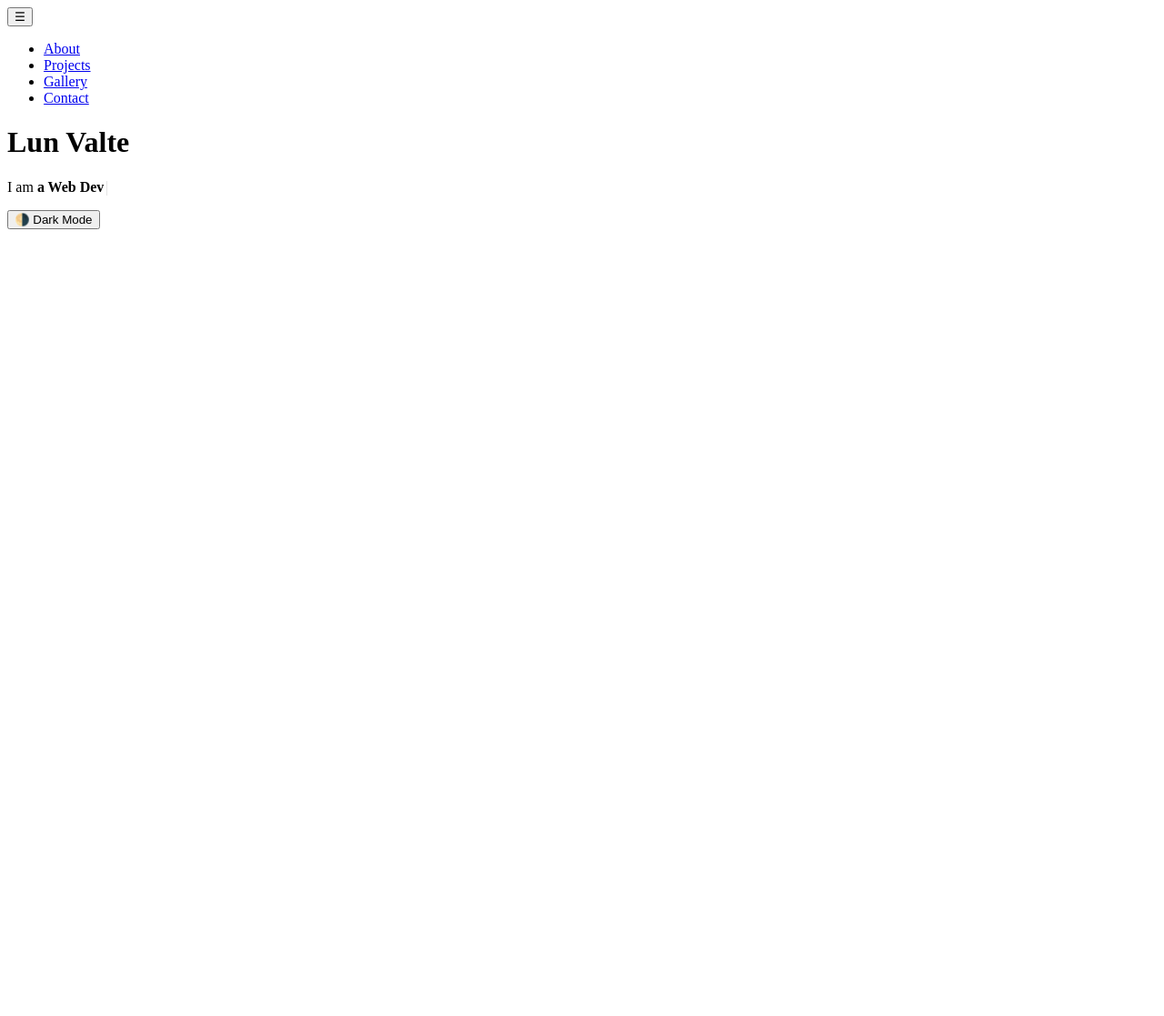
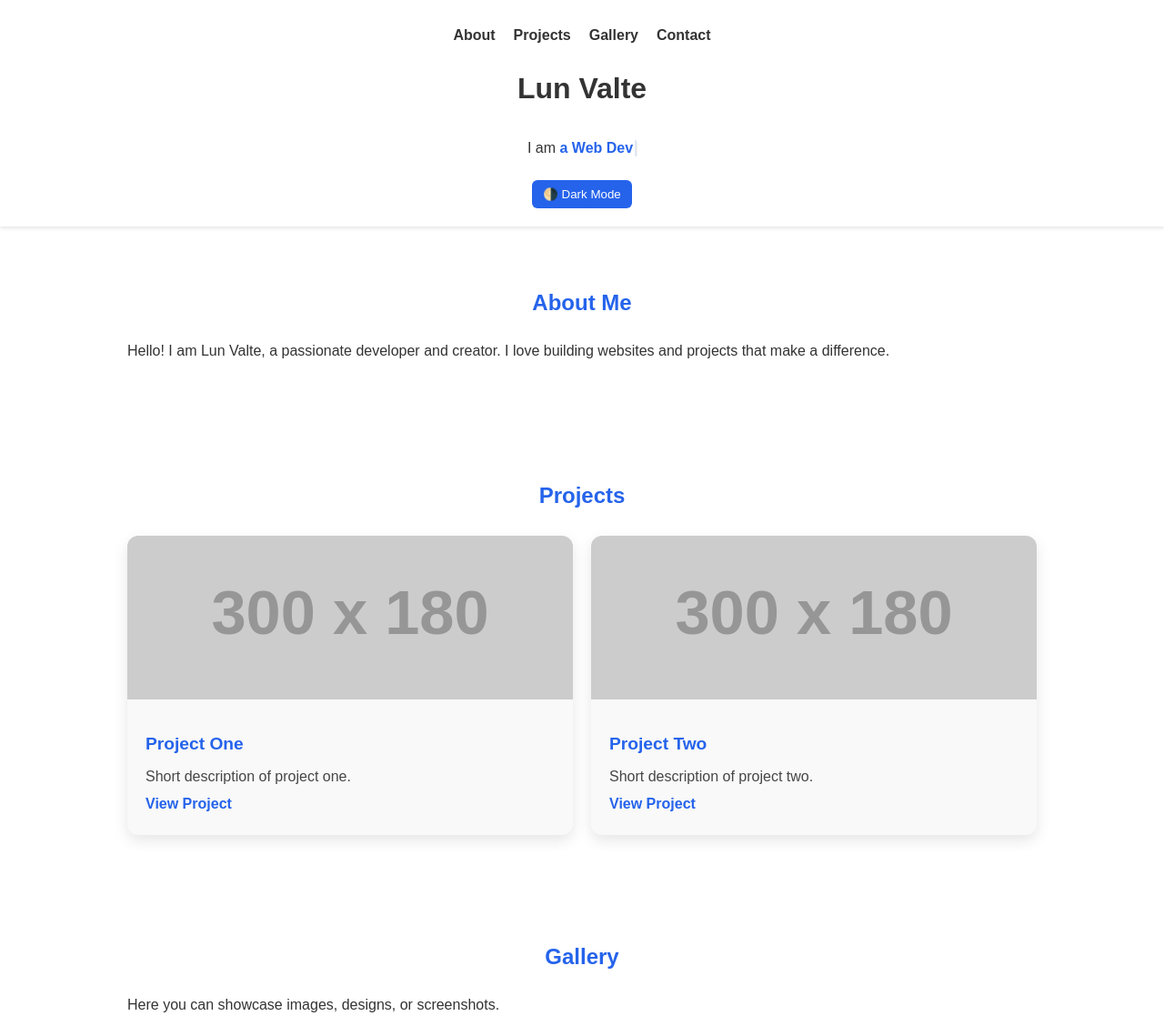
Before and after one commit to Lunvalte/Lunvalte.github.io, a plain HTML site: page index.html in a window 1280 px wide. Shown: the top 1117 px of the page at 91% size. Before the commit the page ends 800 px from the top, so only its background shows below. Drawn offline with Linux system fonts and the light colour scheme; placeholder pictures from the web are drawn by us.

Commit message:
Update index.html

```diff
--- a/index.html
+++ b/index.html
@@ -1,9 +1,214 @@
-<!-- ---------- HEADER START ---------- -->
+<!DOCTYPE html>
+<html lang="en">
+<head>
+  <meta charset="UTF-8">
+  <meta name="viewport" content="width=device-width, initial-scale=1.0">
+  <title>Lun Valte</title>
+
+  <!-- ---------- STYLES ---------- -->
+  <style>
+    :root {
+      --primary: #2563eb;
+      --card-bg: #f9f9f9;
+      --bg-color: #ffffff;
+      --text-color: #333333;
+    }
+
+    body {
+      font-family: Arial, sans-serif;
+      margin: 0;
+      padding: 0;
+      background-color: var(--bg-color);
+      color: var(--text-color);
+    }
+
+    /* ---------- HEADER ---------- */
+    header {
+      display: flex;
+      flex-direction: column;
+      align-items: center;
+      padding: 20px;
+      position: sticky;
+      top: 0;
+      background: var(--bg-color);
+      z-index: 1000;
+      box-shadow: 0 2px 4px rgba(0,0,0,0.1);
+    }
+
+    .navbar ul {
+      list-style: none;
+      display: flex;
+      gap: 20px;
+      padding: 0;
+      margin: 10px 0;
+    }
+
+    .navbar a {
+      text-decoration: none;
+      color: var(--text-color);
+      font-weight: 600;
+    }
+
+    .hamburger {
+      display: none;
+      font-size: 1.5em;
+      background: none;
+      border: none;
+      cursor: pointer;
+      position: absolute;
+      top: 15px;
+      right: 15px;
+    }
+
+    .theme-toggle {
+      margin-top: 10px;
+      padding: 8px 12px;
+      background: var(--primary);
+      color: white;
+      border: none;
+      border-radius: 6px;
+      cursor: pointer;
+    }
+
+    /* ---------- TYPING ANIMATION ---------- */
+    .typed-text {
+      font-weight: 600;
+      color: var(--primary);
+    }
+    .cursor {
+      display: inline-block;
+      background-color: var(--primary);
+      width: 2px;
+      animation: blink 0.7s infinite;
+      margin-left: 2px;
+    }
+    @keyframes blink {
+      0%, 50%, 100% { opacity: 1; }
+      25%, 75% { opacity: 0; }
+    }
+
+    /* ---------- SECTIONS ---------- */
+    section {
+      padding: 50px 20px;
+      max-width: 1000px;
+      margin: 0 auto;
+    }
+
+    h2 {
+      color: var(--primary);
+      text-align: center;
+      margin-bottom: 30px;
+    }
+
+    /* ---------- PROJECT GALLERY ---------- */
+    .gallery {
+      display: grid;
+      grid-template-columns: repeat(auto-fit, minmax(280px, 1fr));
+      gap: 20px;
+    }
+
+    .card {
+      background: var(--card-bg);
+      border-radius: 12px;
+      box-shadow: 0 6px 16px rgba(0,0,0,0.1);
+      overflow: hidden;
+      transition: transform 0.3s, box-shadow 0.3s;
+    }
+
+    .card:hover {
+      transform: translateY(-6px);
+      box-shadow: 0 10px 20px rgba(0,0,0,0.15);
+    }
+
+    .card img {
+      width: 100%;
+      height: 180px;
+      object-fit: cover;
+    }
+
+    .card-content {
+      padding: 15px 20px 25px 20px;
+    }
+
+    .card-content h3 {
+      color: var(--primary);
+      margin-bottom: 10px;
+      font-size: 1.2em;
+    }
+
+    .card-content p {
+      margin-bottom: 12px;
+      opacity: 0.9;
+    }
+
+    .card-content a {
+      color: var(--primary);
+      font-weight: 600;
+      text-decoration: none;
+    }
+
+    .card-content a:hover {
+      text-decoration: underline;
+    }
+
+    /* ---------- CONTACT FORM ---------- */
+    .contact-form {
+      display: flex;
+      flex-direction: column;
+      gap: 15px;
+      max-width: 500px;
+      margin: 0 auto;
+    }
+
+    .contact-form label {
+      font-weight: 600;
+    }
+
+    .contact-form input,
+    .contact-form textarea {
+      padding: 10px;
+      border: 2px solid #ccc;
+      border-radius: 8px;
+      font-size: 1em;
+      width: 100%;
+      transition: border-color 0.3s;
+    }
+
+    .contact-form input:focus,
+    .contact-form textarea:focus {
+      border-color: var(--primary);
+      outline: none;
+    }
+
+    .contact-form button {
+      padding: 12px;
+      background: var(--primary);
+      color: white;
+      border: none;
+      border-radius: 8px;
+      cursor: pointer;
+      font-weight: 600;
+      transition: background 0.3s;
+    }
+
+    .contact-form button:hover {
+      background: #1d4ed8;
+    }
+
+    /* ---------- RESPONSIVE ---------- */
+    @media(max-width:768px){
+      .navbar ul { display:none; flex-direction: column; gap:10px; }
+      .navbar ul.show { display:flex; }
+      .hamburger { display:block; }
+    }
+
+  </style>
+</head>
+<body>
+
+  <!-- ---------- HEADER ---------- -->
   <header>
-  <!-- Hamburger menu button -->
     <button class="hamburger" onclick="toggleMenu()">☰</button>
-
-  <!-- Navigation bar -->
     <nav class="navbar">
       <ul>
         <li><a href="#about">About</a></li>
@@ -12,45 +217,72 @@
         <li><a href="#contact">Contact</a></li>
       </ul>
     </nav>
-
-  <!-- Site title and animated text -->
     <h1>Lun Valte</h1>
     <p>I am <span class="typed-text"></span><span class="cursor">|</span></p>
-
-  <!-- Dark mode toggle -->
     <button class="theme-toggle" onclick="toggleTheme()">🌗 Dark Mode</button>
   </header>
 
-<!-- ---------- TYPING ANIMATION CSS ---------- -->
-<style>
-.typed-text {
-  font-weight: 600;
-  color: var(--primary);
-}
+  <!-- ---------- ABOUT ---------- -->
+  <section id="about">
+    <h2>About Me</h2>
+    <p>Hello! I am Lun Valte, a passionate developer and creator. I love building websites and projects that make a difference.</p>
+  </section>
 
-.cursor {
-  display: inline-block;
-  background-color: var(--primary);
-  width: 2px;
-  animation: blink 0.7s infinite;
-  margin-left: 2px;
-}
+  <!-- ---------- PROJECTS ---------- -->
+  <section id="projects">
+    <h2>Projects</h2>
+    <div class="gallery">
+      <div class="card">
+        <img src="https://via.placeholder.com/300x180" alt="Project 1">
+        <div class="card-content">
+          <h3>Project One</h3>
+          <p>Short description of project one.</p>
+          <a href="#">View Project</a>
+        </div>
+      </div>
+      <div class="card">
+        <img src="https://via.placeholder.com/300x180" alt="Project 2">
+        <div class="card-content">
+          <h3>Project Two</h3>
+          <p>Short description of project two.</p>
+          <a href="#">View Project</a>
+        </div>
+      </div>
+    </div>
+  </section>
 
-@keyframes blink {
-  0%, 50%, 100% { opacity: 1; }
-  25%, 75% { opacity: 0; }
-}
-</style>
+  <!-- ---------- GALLERY ---------- -->
+  <section id="gallery">
+    <h2>Gallery</h2>
+    <p>Here you can showcase images, designs, or screenshots.</p>
+  </section>
 
-<!-- ---------- TYPING ANIMATION + HAMBURGER JS ---------- -->
+  <!-- ---------- CONTACT ---------- -->
+  <section id="contact">
+    <h2>Contact</h2>
+    <form action="mailto:valtelunz@gmail.com" method="POST" class="contact-form">
+      <label for="name">Name</label>
+      <input type="text" id="name" name="name" placeholder="Your Name" required>
+
+      <label for="email">Email</label>
+      <input type="email" id="email" name="email" placeholder="Your Email" required>
+
+      <label for="message">Message</label>
+      <textarea id="message" name="message" placeholder="Your Message" rows="5" required></textarea>
+
+      <button type="submit">Send Message</button>
+    </form>
+  </section>
+
+  <!-- ---------- JAVASCRIPT ---------- -->
   <script>
-/* Hamburger menu */
-function toggleMenu() {
+    // Hamburger menu
+    function toggleMenu(){
       const menu = document.querySelector(".navbar ul");
       menu.classList.toggle("show");
     }
 
-/* Typing animation */
+    // Typing animation
     const typedTextSpan = document.querySelector(".typed-text");
     const cursorSpan = document.querySelector(".cursor");
 
@@ -62,7 +294,7 @@ let textArrayIndex = 0;
     let charIndex = 0;
 
     function type() {
-  if (charIndex < textArray[textArrayIndex].length) {
+      if(charIndex < textArray[textArrayIndex].length){
         typedTextSpan.textContent += textArray[textArrayIndex].charAt(charIndex);
         charIndex++;
         setTimeout(type, typingDelay);
@@ -72,7 +304,7 @@ function type() {
     }
 
     function erase() {
-  if (charIndex > 0) {
+      if(charIndex > 0){
         typedTextSpan.textContent = textArray[textArrayIndex].substring(0, charIndex-1);
         charIndex--;
         setTimeout(erase, erasingDelay);
@@ -83,8 +315,15 @@ function erase() {
       }
     }
 
-document.addEventListener("DOMContentLoaded", function() {
+    document.addEventListener("DOMContentLoaded", function(){
       if(textArray.length) setTimeout(type, newTextDelay + 250);
     });
+
+    // Dark mode toggle
+    function toggleTheme(){
+      document.body.classList.toggle("dark");
+    }
   </script>
-<!-- ---------- HEADER END ---------- -->
+
+</body>
+</html>
```
Lines whose indentation alone changed are shown as unchanged.
